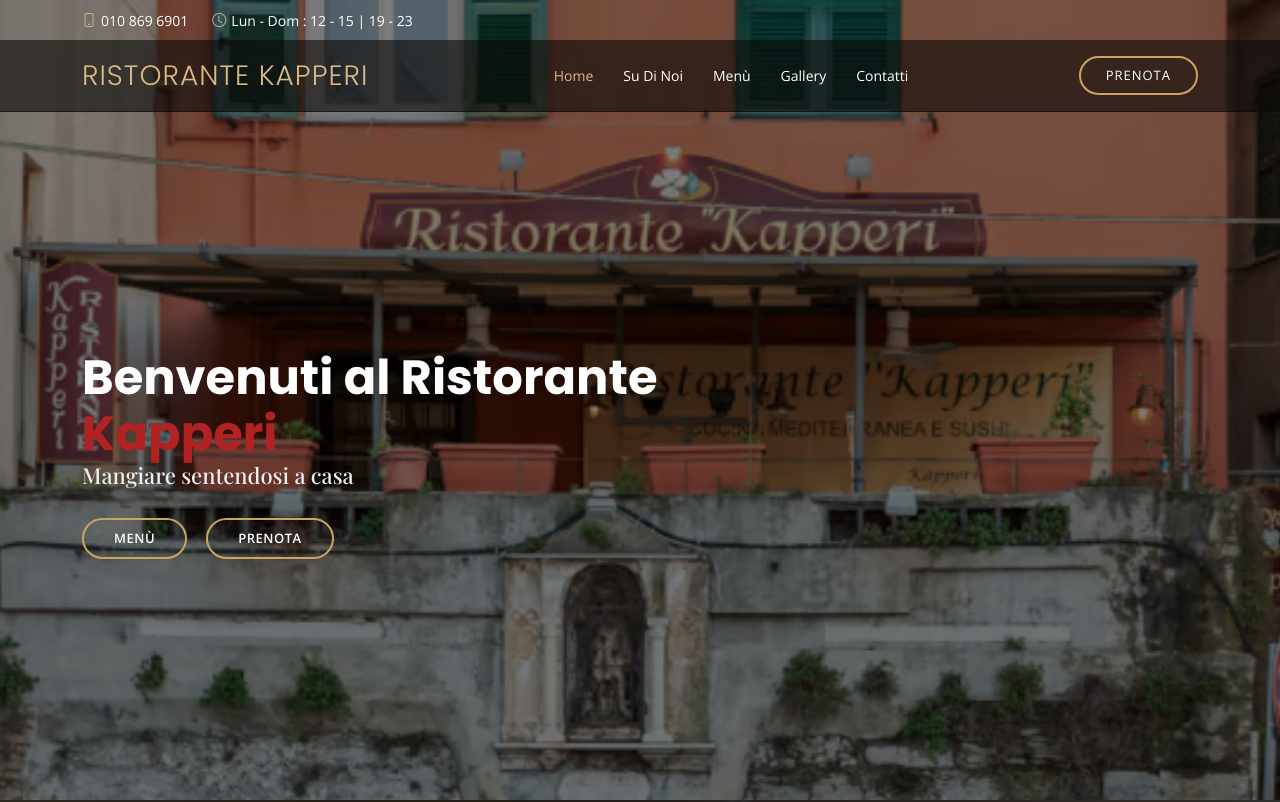
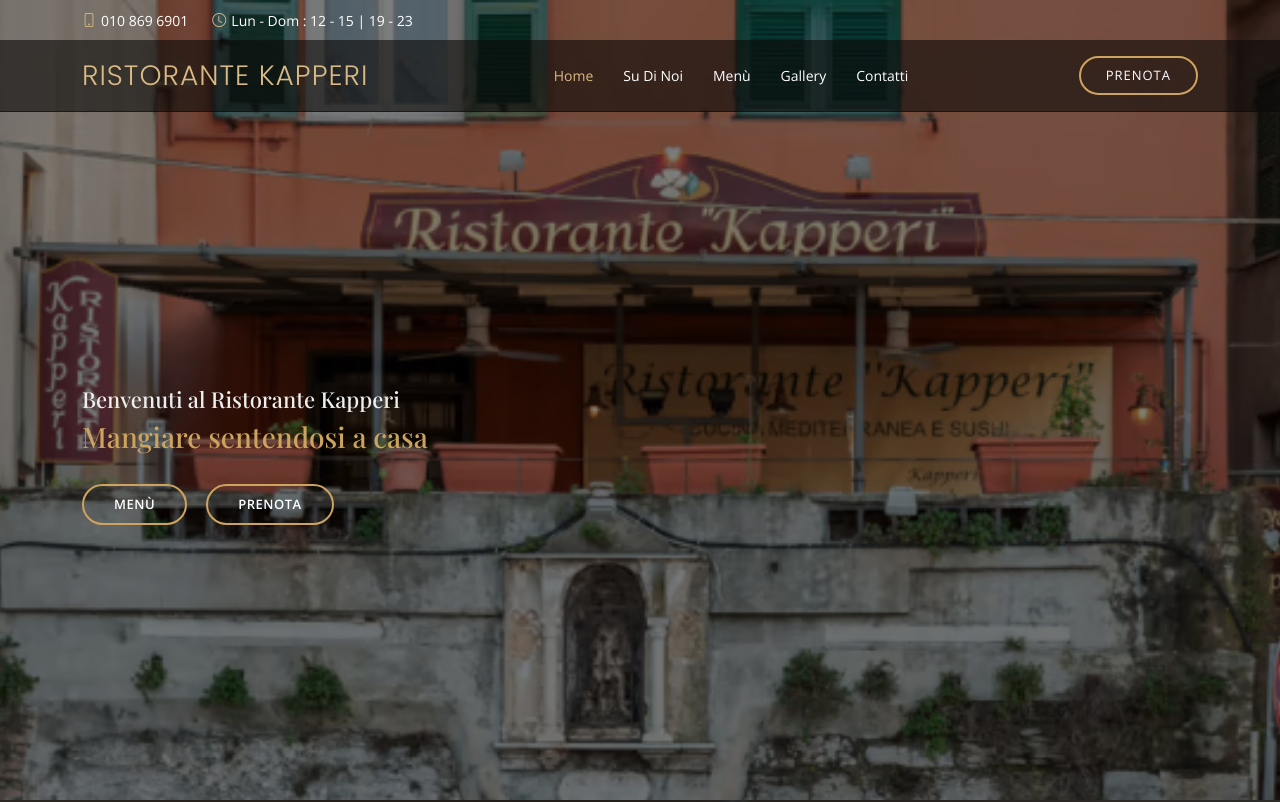
Before and after one commit to RistoranteKapperi/RistoranteKapperi.github.io, a plain HTML site: page index.html in a window 1280 px wide. Shown: the top 802 px of the page. Drawn offline with nearby package versions, Linux system fonts and the light colour scheme; a web font is replaced by a local one.

Commit message:
Update index.html

```diff
--- a/index.html
+++ b/index.html
@@ -69,8 +69,8 @@
   <div class="container position-relative text-center text-lg-start" data-aos="zoom-in" data-aos-delay="100">
     <div class="row">
       <div class="col-lg-8">
-        <h1>Benvenuti al Ristorante <span>Kapperi</span></h1>
-        <h2>Mangiare sentendosi a casa</h2>
+        <h2>Benvenuti al Ristorante <span>Kapperi</span></h2>
+        <h3>Mangiare sentendosi a casa</h3>
 
         <div class="btns">
           <a href="#specials" class="btn-menu animated fadeInUp scrollto">Menù</a>
```
